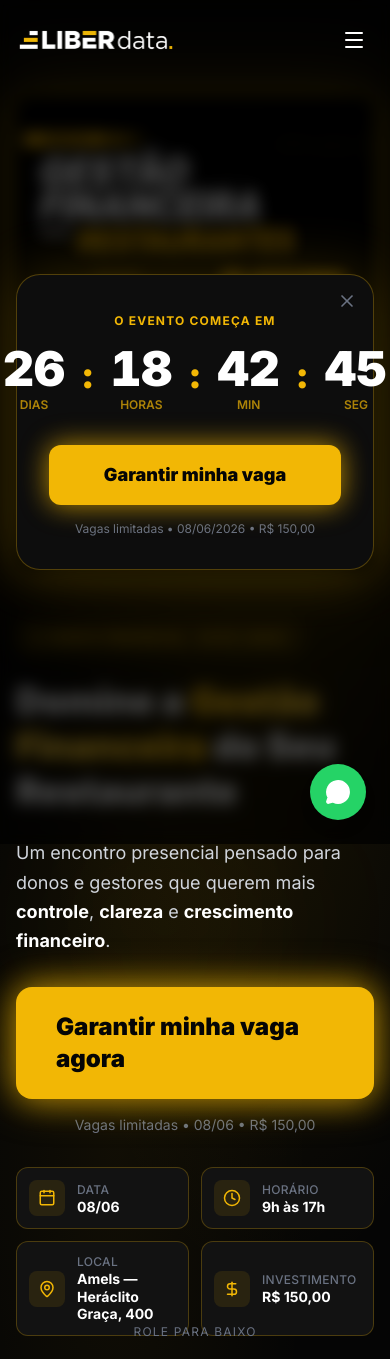
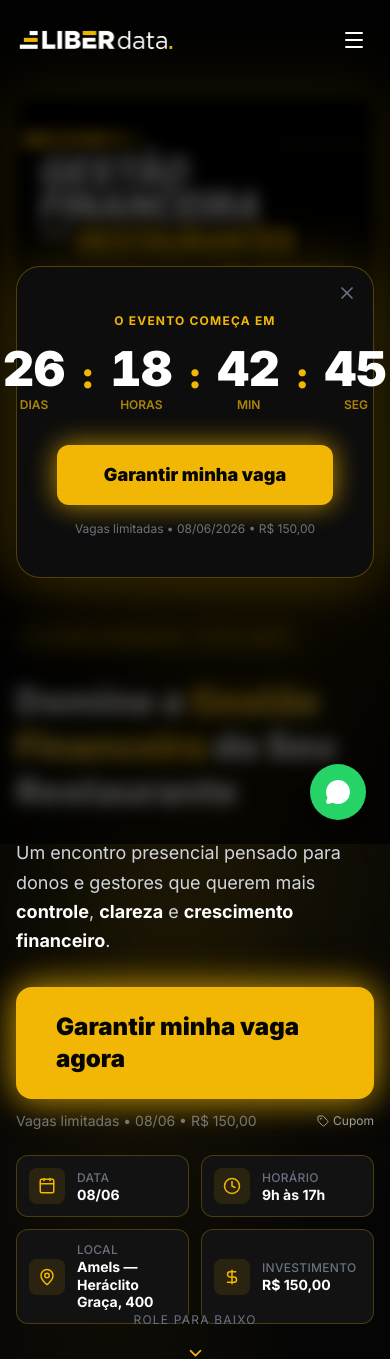
Before and after one commit to adeusq/gest-oFinanceiraRestaurantes, a Next.js app: page / in a window 390 px wide. Shown: the top 1359 px of the page. Built offline with nearby package versions, Linux system fonts and the light colour scheme.

Commit message:
feat: add coupon field to Hero and enlarge countdown modal
Co-Authored-By: Claude Sonnet 4.6 <noreply@anthropic.com>

```diff
--- a/src/components/Countdown.tsx
+++ b/src/components/Countdown.tsx
@@ -78,7 +78,7 @@ export default function Countdown() {
             transition={{ duration: 0.4, ease: [0.22, 1, 0.36, 1] }}
             className="fixed inset-0 z-50 flex items-center justify-center px-4 pointer-events-none"
           >
-            <div className="relative bg-[#0d0d0d] border border-[#F2B705]/30 rounded-3xl p-8 sm:p-12 max-w-md w-full text-center shadow-[0_0_60px_rgba(242,183,5,0.2)] pointer-events-auto">
+            <div className="relative bg-[#0d0d0d] border border-[#F2B705]/30 rounded-3xl p-10 sm:p-16 max-w-2xl w-full text-center shadow-[0_0_60px_rgba(242,183,5,0.2)] pointer-events-auto">
               {/* Close */}
               <button
                 onClick={() => setOpen(false)}
--- a/src/components/Hero.tsx
+++ b/src/components/Hero.tsx
@@ -1,10 +1,13 @@
 "use client";
 
+import { useState } from "react";
 import Image from "next/image";
-import { motion, type Variants } from "framer-motion";
-import { Calendar, Clock, MapPin, DollarSign, ChevronDown } from "lucide-react";
+import { motion, AnimatePresence, type Variants } from "framer-motion";
+import { Calendar, Clock, MapPin, DollarSign, ChevronDown, Tag, X } from "lucide-react";
 
 const PAYMENT_LINK = "https://www.asaas.com/c/blzjkahdcpacqaa2";
+const COUPON_LINK = "https://www.asaas.com/c/j54s0l01olbjx5lp";
+const VALID_COUPON = "PEKENO";
 
 const infoCards = [
   { icon: Calendar, label: "Data", value: "08/06" },
@@ -23,10 +26,26 @@ const fadeUp: Variants = {
 };
 
 export default function Hero() {
-  const scrollToContent = () => {
-    const el = document.querySelector("#conteudo");
-    if (el) el.scrollIntoView({ behavior: "smooth" });
-  };
+  const [showCoupon, setShowCoupon] = useState(false);
+  const [couponInput, setCouponInput] = useState("");
+  const [couponState, setCouponState] = useState<"idle" | "valid" | "invalid">("idle");
+
+  const activeLink = couponState === "valid" ? COUPON_LINK : PAYMENT_LINK;
+
+  function applyCoupon() {
+    if (couponInput.trim().toUpperCase() === VALID_COUPON) {
+      setCouponState("valid");
+      setShowCoupon(false);
+    } else {
+      setCouponState("invalid");
+    }
+  }
+
+  function removeCoupon() {
+    setCouponInput("");
+    setCouponState("idle");
+    setShowCoupon(false);
+  }
 
   return (
     <section className="relative min-h-screen flex items-center pt-24 pb-16 overflow-hidden hero-gradient">
@@ -84,11 +103,11 @@ export default function Hero() {
               initial="hidden"
               animate="visible"
               variants={fadeUp}
-              className="relative mb-4"
+              className="relative mb-3"
             >
               <span className="absolute inset-0 rounded-2xl bg-[#F2B705] blur-lg opacity-40 animate-pulse" />
               <motion.a
-                href={PAYMENT_LINK}
+                href={activeLink}
                 target="_blank"
                 rel="noopener noreferrer"
                 whileHover={{ scale: 1.03 }}
@@ -99,15 +118,73 @@ export default function Hero() {
               </motion.a>
             </motion.div>
 
-            <motion.p
+            {/* Coupon area */}
+            <motion.div
               custom={4}
               initial="hidden"
               animate="visible"
               variants={fadeUp}
-              className="text-center text-sm text-gray-500 mb-8"
+              className="mb-6"
             >
-              Vagas limitadas • 08/06 • R$ 150,00
-            </motion.p>
+              <div className="flex items-center justify-between mb-2">
+                <p className="text-center text-sm text-gray-500">
+                  Vagas limitadas • 08/06 • {couponState === "valid" ? <span className="line-through">R$ 150,00</span> : "R$ 150,00"}
+                  {couponState === "valid" && <span className="text-green-400 font-semibold ml-1">R$ 135,00</span>}
+                </p>
+                {couponState === "valid" ? (
+                  <div className="flex items-center gap-1.5">
+                    <span className="text-xs bg-green-400/10 border border-green-400/30 text-green-400 font-bold px-2 py-0.5 rounded-full uppercase">
+                      {VALID_COUPON} -10%
+                    </span>
+                    <button onClick={removeCoupon} className="text-gray-500 hover:text-white transition-colors cursor-pointer">
+                      <X size={13} />
+                    </button>
+                  </div>
+                ) : (
+                  <button
+                    onClick={() => setShowCoupon(!showCoupon)}
+                    className="flex items-center gap-1 text-xs text-gray-400 hover:text-[#F2B705] transition-colors cursor-pointer"
+                  >
+                    <Tag size={12} />
+                    Cupom
+                  </button>
+                )}
+              </div>
+
+              <AnimatePresence>
+                {showCoupon && couponState !== "valid" && (
+                  <motion.div
+                    initial={{ opacity: 0, height: 0 }}
+                    animate={{ opacity: 1, height: "auto" }}
+                    exit={{ opacity: 0, height: 0 }}
+                    className="overflow-hidden"
+                  >
+                    <div className="flex gap-2 mt-1">
+                      <input
+                        type="text"
+                        value={couponInput}
+                        onChange={(e) => {
+                          setCouponInput(e.target.value.toUpperCase());
+                          setCouponState("idle");
+                        }}
+                        onKeyDown={(e) => e.key === "Enter" && applyCoupon()}
+                        placeholder="Digite o cupom"
+                        className="flex-1 bg-[#121212] border border-[#F2B705]/20 focus:border-[#F2B705]/60 text-white text-sm px-4 py-2.5 rounded-lg outline-none transition-colors placeholder:text-gray-600 uppercase"
+                      />
+                      <button
+                        onClick={applyCoupon}
+                        className="bg-[#F2B705] hover:bg-[#ffd84d] text-[#050505] font-bold text-sm px-4 py-2.5 rounded-lg transition-colors cursor-pointer"
+                      >
+                        Aplicar
+                      </button>
+                    </div>
+                    {couponState === "invalid" && (
+                      <p className="text-red-400 text-xs mt-1">Cupom inválido. Tente novamente.</p>
+                    )}
+                  </motion.div>
+                )}
+              </AnimatePresence>
+            </motion.div>
 
             {/* Info cards */}
             <motion.div
@@ -146,7 +223,6 @@ export default function Hero() {
             className="order-1 lg:order-2 flex justify-center"
           >
             <div className="relative w-full max-w-sm sm:max-w-md lg:max-w-full">
-              {/* Glow effect behind image */}
               <div className="absolute -inset-4 bg-[#F2B705]/20 rounded-3xl blur-2xl" />
               <div className="relative rounded-2xl overflow-hidden glow-gold">
                 <Image
```
